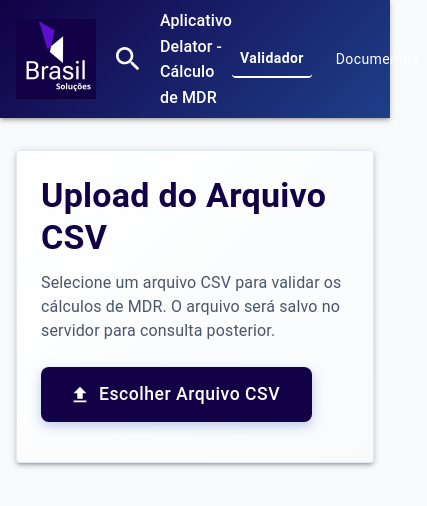
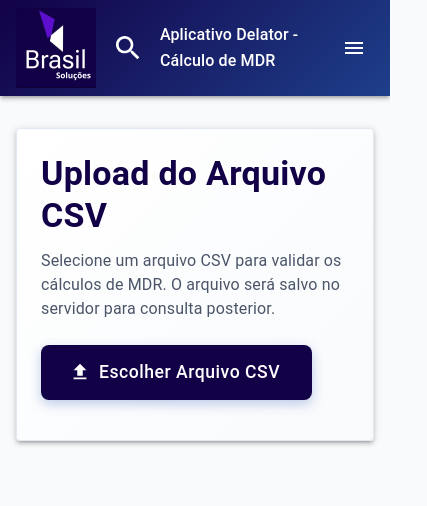
Before and after one commit to mbmaciel/csv-validator-app, a React (Create React App) app: page / in a window 390 px wide. Shown: the top 506 px of the page, 427 px wide, since content can reach past the window. Built offline with nearby package versions, Linux system fonts and the light colour scheme.

Commit message:
menu hamburguer

```diff
--- a/src/components/AppBarComponent.js
+++ b/src/components/AppBarComponent.js
@@ -1,6 +1,28 @@
-import React from 'react';
-import { AppBar, Toolbar, Typography, Button, Box, styled } from '@mui/material';
-import { Search } from '@mui/icons-material';
+import React, { useState } from 'react';
+import {
+  AppBar,
+  Toolbar,
+  Typography,
+  Button,
+  Box,
+  styled,
+  IconButton,
+  Drawer,
+  List,
+  ListItem,
+  ListItemButton,
+  ListItemIcon,
+  ListItemText,
+  useTheme,
+  useMediaQuery
+} from '@mui/material';
+import {
+  Search,
+  Menu as MenuIcon,
+  Assessment,
+  InsertDriveFile,
+  Close
+} from '@mui/icons-material';
 import { useNavigate, useLocation } from 'react-router-dom';
 
 const LogoImage = styled('img')({
@@ -13,8 +35,34 @@ const LogoImage = styled('img')({
 const AppBarComponent = () => {
   const navigate = useNavigate();
   const location = useLocation();
+  const theme = useTheme();
+  const isMobile = useMediaQuery(theme.breakpoints.down('md'));
+  const [mobileMenuOpen, setMobileMenuOpen] = useState(false);
+
+  const menuItems = [
+    {
+      text: 'Validador',
+      path: '/',
+      icon: <Assessment />
+    },
+    {
+      text: 'Documentos',
+      path: '/documentos',
+      icon: <InsertDriveFile />
+    }
+  ];
+
+  const handleNavigate = (path) => {
+    navigate(path);
+    setMobileMenuOpen(false);
+  };
+
+  const toggleMobileMenu = () => {
+    setMobileMenuOpen(!mobileMenuOpen);
+  };
 
   return (
+    <>
       <AppBar position="static" elevation={3}>
         <Toolbar sx={{ py: 1 }}>
           <LogoImage
@@ -37,32 +85,111 @@ const AppBarComponent = () => {
             Aplicativo Delator - Cálculo de MDR
           </Typography>
 
+          {/* Menu Desktop */}
+          {!isMobile && (
             <Box sx={{ display: 'flex', gap: 2 }}>
+              {menuItems.map((item) => (
                 <Button
+                  key={item.path}
                   color="inherit"
-            onClick={() => navigate('/')}
+                  onClick={() => navigate(item.path)}
                   sx={{
                     textTransform: 'none',
-              fontWeight: location.pathname === '/' ? 600 : 400,
-              borderBottom: location.pathname === '/' ? '2px solid white' : 'none',
+                    fontWeight: location.pathname === item.path ? 600 : 400,
+                    borderBottom: location.pathname === item.path ? '2px solid white' : 'none',
                   }}
                 >
-            Validador
+                  {item.text}
                 </Button>
-          <Button
+              ))}
+            </Box>
+          )}
+
+          {/* Menu Mobile - Botão Hambúrguer */}
+          {isMobile && (
+            <IconButton
               color="inherit"
-            onClick={() => navigate('/documentos')}
+              aria-label="menu"
+              onClick={toggleMobileMenu}
+              sx={{ ml: 1 }}
+            >
+              <MenuIcon />
+            </IconButton>
+          )}
+        </Toolbar>
+      </AppBar>
+
+      {/* Drawer Mobile */}
+      <Drawer
+        anchor="right"
+        open={mobileMenuOpen}
+        onClose={() => setMobileMenuOpen(false)}
         sx={{
-              textTransform: 'none',
-              fontWeight: location.pathname === '/documentos' ? 600 : 400,
-              borderBottom: location.pathname === '/documentos' ? '2px solid white' : 'none',
+          '& .MuiDrawer-paper': {
+            width: 280,
+            background: 'linear-gradient(135deg, #120147 0%, #1E3F8A 100%)',
+            color: 'white',
+          },
         }}
       >
-            Documentos
-          </Button>
+        <Box sx={{ p: 2, display: 'flex', justifyContent: 'space-between', alignItems: 'center' }}>
+          <Typography variant="h6" sx={{ fontWeight: 600 }}>
+            Menu
+          </Typography>
+          <IconButton
+            color="inherit"
+            onClick={() => setMobileMenuOpen(false)}
+            size="small"
+          >
+            <Close />
+          </IconButton>
         </Box>
-      </Toolbar>
-    </AppBar>
+
+        <List sx={{ pt: 0 }}>
+          {menuItems.map((item) => (
+            <ListItem key={item.path} disablePadding>
+              <ListItemButton
+                onClick={() => handleNavigate(item.path)}
+                selected={location.pathname === item.path}
+                sx={{
+                  py: 2,
+                  '&.Mui-selected': {
+                    backgroundColor: 'rgba(255, 255, 255, 0.1)',
+                    borderRight: '4px solid white',
+                    '&:hover': {
+                      backgroundColor: 'rgba(255, 255, 255, 0.15)',
+                    },
+                  },
+                  '&:hover': {
+                    backgroundColor: 'rgba(255, 255, 255, 0.05)',
+                  },
+                }}
+              >
+                <ListItemIcon sx={{ color: 'white', minWidth: 40 }}>
+                  {item.icon}
+                </ListItemIcon>
+                <ListItemText
+                  primary={item.text}
+                  primaryTypographyProps={{
+                    fontWeight: location.pathname === item.path ? 600 : 400,
+                    fontSize: '1.1rem'
+                  }}
+                />
+              </ListItemButton>
+            </ListItem>
+          ))}
+        </List>
+
+        <Box sx={{ mt: 'auto', p: 2, borderTop: '1px solid rgba(255, 255, 255, 0.1)' }}>
+          <Typography variant="body2" sx={{ opacity: 0.7, textAlign: 'center' }}>
+            Aplicativo Delator
+          </Typography>
+          <Typography variant="caption" sx={{ opacity: 0.5, textAlign: 'center', display: 'block' }}>
+            Cálculo de MDR
+          </Typography>
+        </Box>
+      </Drawer>
+    </>
   );
 };
 
```
Also changed, not shown: 1 other file (tests, documents, lock files or other folders). Lines whose indentation alone changed are shown as unchanged.
